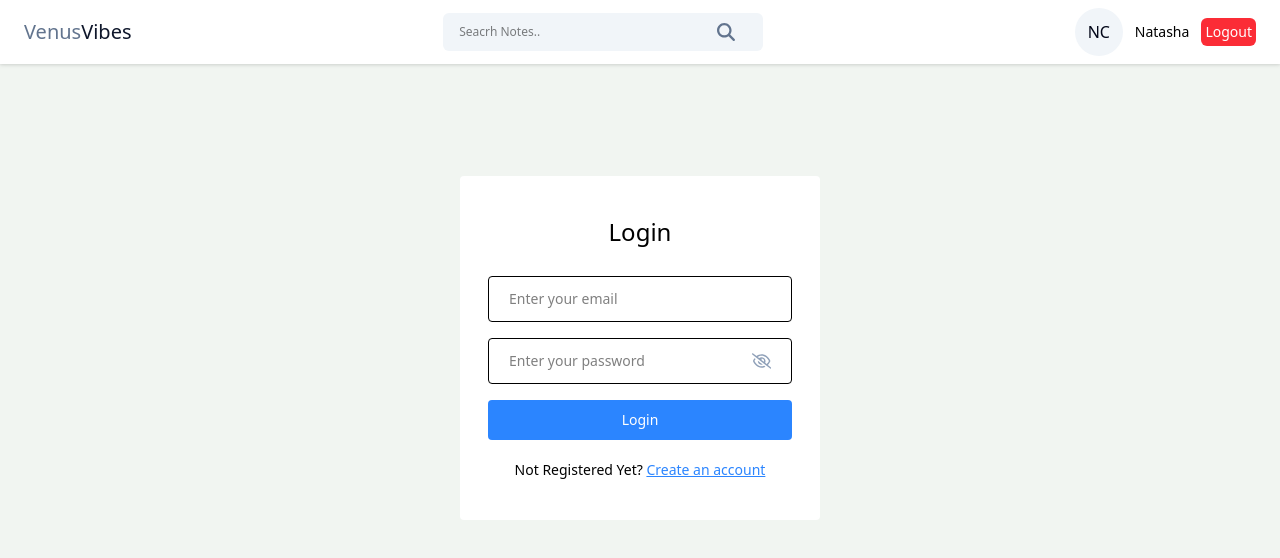
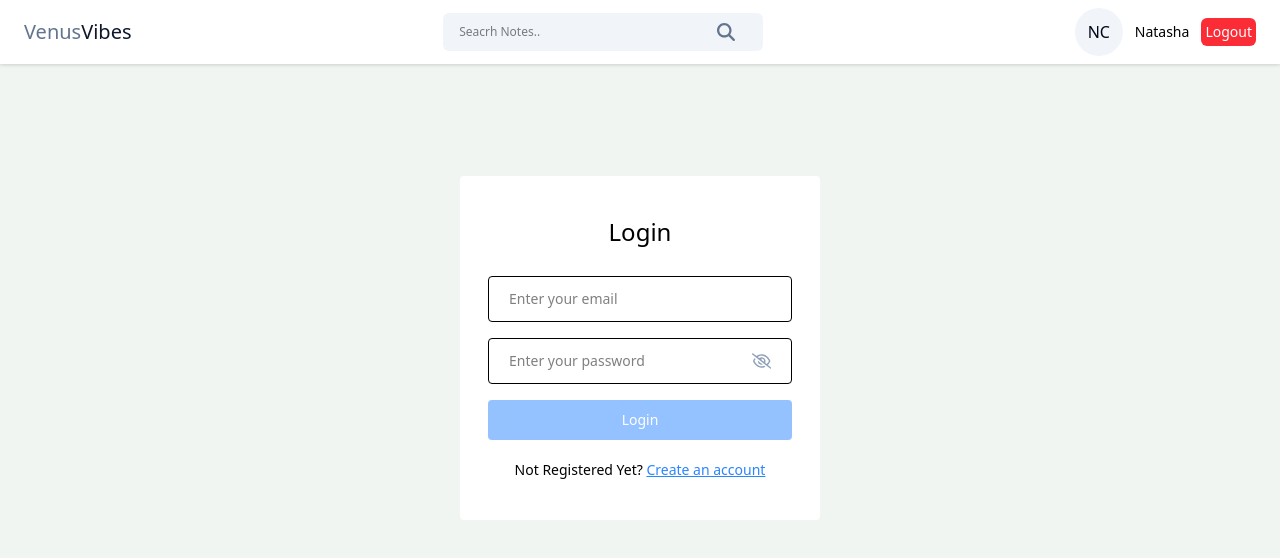
Before and after one commit to nuts06/fullstack-notes-app, a React (Vite) app in the folder frontend/: page /login in a window 1280 px wide. Shown: the top 558 px of the page. Built offline with nearby package versions, Linux system fonts and the light colour scheme.

Commit message:
disable the button if user has not typed the email and the password

```diff
--- a/frontend/src/pages/Login/Login.jsx
+++ b/frontend/src/pages/Login/Login.jsx
@@ -52,7 +52,7 @@ const Login = () => {
           />
           {passwordError && <p className='text-red-500 text-sm pb-1'>{passwordError}</p>}
 
-          <button type='submit' className='btn-primary mt-4 h-10 '>Login</button>
+          <button type='submit' disabled={!email || !password} className={`btn-primary mt-4 h-10 ${(!email || !password) ? 'opacity-50 cursor-not-allowed' : ''}`}>Login</button>
           <p className='text-sm text-center mt-4'>Not Registered Yet? {" "}<Link to={"/signup"} className='font-medium underline text-[#2B85FF]'>Create an account</Link></p>
         </form>
       </div>
```
